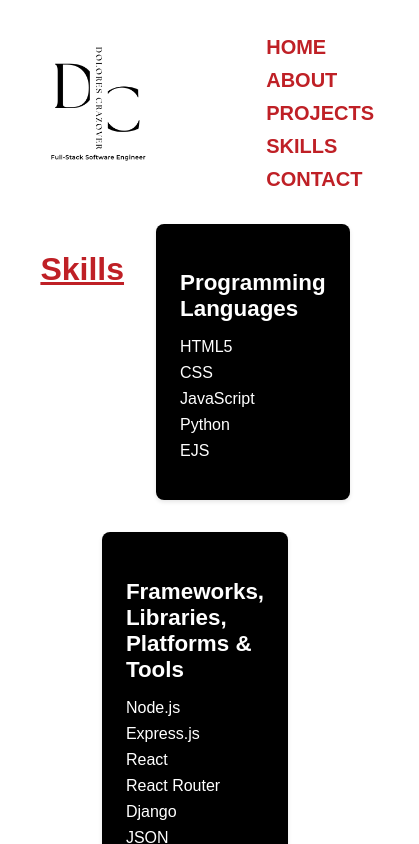
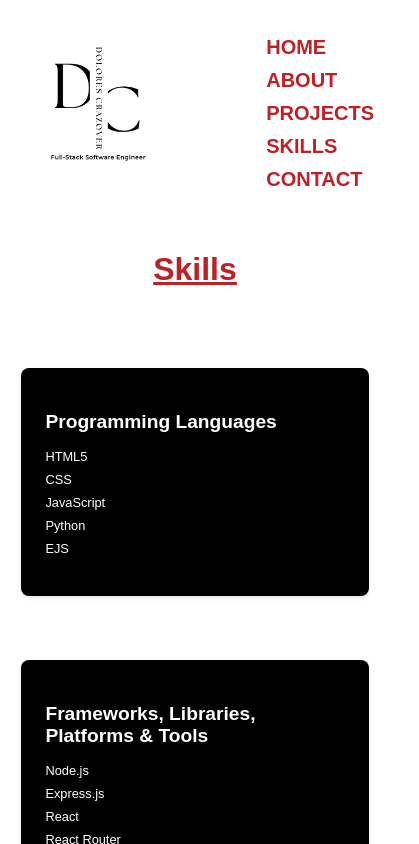
Before and after one commit to DoloresCode/Portfolio_Express_react-_frontend, a React (Create React App) app: page /skills in a window 390 px wide. Shown: the top 844 px of the page, 419 px wide, since content can reach past the window. Built offline with nearby package versions, Linux system fonts and the light colour scheme.

Commit message:
skills page responsive layout created

```diff
--- a/src/index.css
+++ b/src/index.css
@@ -155,7 +155,7 @@ footer {
   }
 
   .footer-container {
-    width: 110%;
+    width: 100%;
   }
 }
 
@@ -240,8 +240,9 @@ footer {
   .contact-page-details {
     order: 1;
     font-size: 0.8em;
-    align-self: center;
-    text-align: center;
+    /* align-self: center;
+    text-align: center;  */
+    margin-left: 2rem;
   }
 
   .profile-image-contact-page {
@@ -327,6 +328,34 @@ footer {
   margin-bottom: 2rem;
   text-decoration: underline;
 }
+
+
+@media (max-width: 768px) {
+
+  .skills-container {
+    width: 100%;
+    }
+  .skills-container {
+    flex-direction: column;
+    align-items: stretch;
+  }
+
+  .skills-container section {
+    flex-basis: auto;
+    width: 80%;
+    margin: 1rem auto;
+  }
+
+  .skills-container h3 {
+    font-size: 1.2rem;
+  }
+
+  .skills-container li {
+    font-size: 0.8rem;
+  }
+}
+
+
 
 /* Homepage */
 
```
